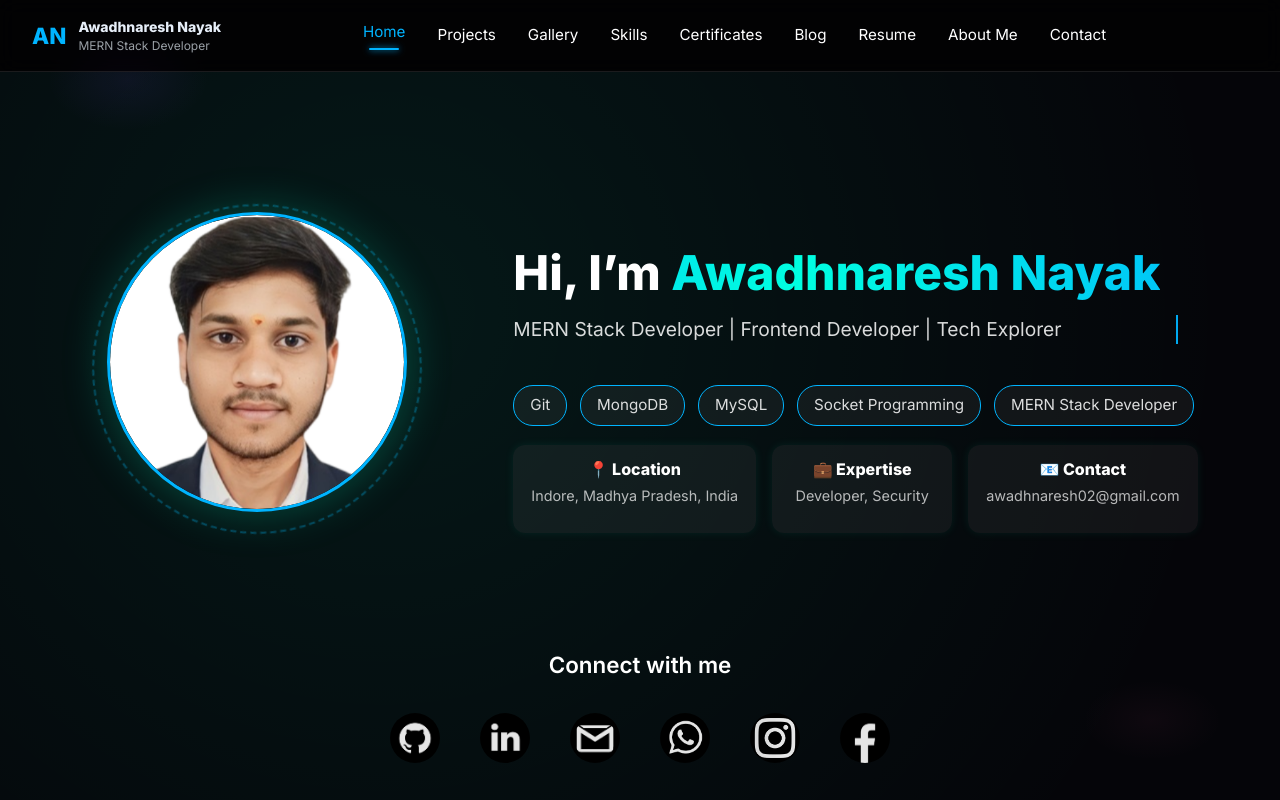
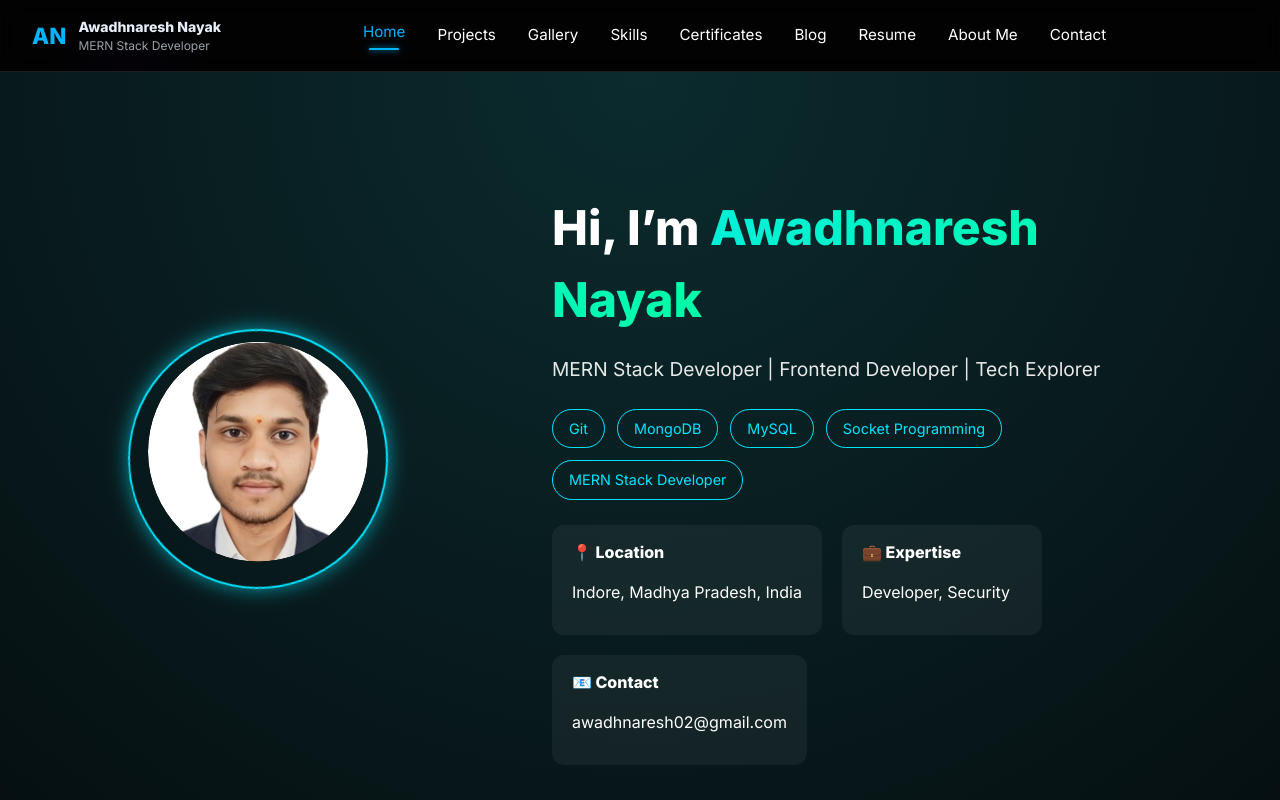
Before and after one commit to AwadhnareshNayak/Portfolio-Website, a React (Vite) app: page / in a window 1280 px wide. Shown: the top 800 px of the page. Built offline with nearby package versions, Linux system fonts and the light colour scheme; the HTML template or start-up script is replaced by a standard one.

Commit message:
fix: profile photo visible with proper z-index

```diff
--- a/src/CSS/Home.css
+++ b/src/CSS/Home.css
@@ -1,69 +1,149 @@
+/* ===============================
+   HOME SECTION
+================================ */
 .home-section {
   min-height: 100vh;
-  width: 100%;
-  display: flex;
-  flex-direction: column;
-  justify-content: center;
-  gap: 3rem;
-  align-items: center;
-  padding: 3rem 2rem 1rem;
-  background: radial-gradient(circle at 30% 30%, rgba(0,255,200,0.08), transparent 80%);
+  padding: 80px 10%;
+  background: radial-gradient(circle at top, #0b2b2e, #050b0d);
   color: #fff;
 }
 
+/* ===============================
+   TOP LAYOUT
+================================ */
 .home-top {
   display: flex;
   align-items: center;
-  justify-content: space-evenly;
-  width: 100%;
-  max-width: 1250px;
+  justify-content: space-between;
+  gap: 60px;
   flex-wrap: wrap;
-  gap: 2rem;
 }
 
-/* Photo */
-.photo-container { position: relative; flex: 0 0 380px; display: flex; justify-content: center; align-items: center; z-index: 1;}
-.photo-ring { position: absolute; width: 330px; height: 330px; border-radius: 50%; border: 2px dashed var(--accent); opacity: 0.3; }
-.photo-frame { position: relative; border-radius: 50%; overflow: hidden; width: 300px; height: 300px; box-shadow: 0 0 45px rgba(0,255,200,0.25); border: 3px solid var(--accent); z-index: 1; }
-.profile-photo { width: 100%; height: 100%; object-fit: cover; border-radius: 50%; }
+/* ===============================
+   PHOTO AREA (FINAL FIX)
+================================ */
+.photo-container {
+  position: relative;
+  width: 260px;
+  height: 260px;
+  display: flex;
+  align-items: center;
+  justify-content: center;
+}
 
-/* Info Section */
-.home-info { flex: 1; min-width: 360px; max-width: 700px; display: flex; flex-direction: column; justify-content: center; }
-.home-title { font-size: 3rem; font-weight: 700; line-height: 1.2; margin-bottom: 0.4rem; }
-.home-name { background: linear-gradient(90deg, var(--accent), var(--accent-2), var(--accent)); -webkit-background-clip: text; color: transparent; background-size: 200%; display: inline-block; }
-.typing-effect { font-size: 1.2rem; color: rgba(255,255,255,0.85); margin-top: 0.4rem; max-width: 95%; display: inline-block; overflow: hidden; white-space: nowrap; border-right: 0.15em solid var(--accent); animation: typing 3.5s steps(40,end) forwards, blink .8s infinite; }
+/* 🔵 ROTATING RING (BEHIND IMAGE) */
+.photo-ring {
+  position: absolute;
+  width: 260px;
+  height: 260px;
+  border-radius: 50%;
+  border: 2px solid #00e5ff;
+  box-shadow: 0 0 20px rgba(0, 229, 255, 0.6);
+  z-index: 1;
+}
 
-/* Profession Tags */
-.profession-tags { display: flex; flex-wrap: wrap; gap: 0.8rem; margin-top: 1.4rem; }
-.profession-tag { border: 1px solid var(--accent); padding: 8px 16px; border-radius: 20px; font-size: 0.95rem; color: rgba(255,255,255,0.85); cursor: default; background: rgba(255,255,255,0.05); }
+/* ⚫ IMAGE FRAME (ON TOP) */
+.photo-frame {
+  position: relative;
+  width: 220px;
+  height: 220px;
+  border-radius: 50%;
+  overflow: hidden;
+  background: #000;
+  z-index: 5;
+}
 
-/* Info Cards */
-.info-cards { display: flex; gap: 1rem; flex-wrap: wrap; margin-top: 1.2rem; }
-.info-card { background: rgba(255,255,255,0.05); border-radius: 12px; padding: 12px 18px; min-width: 180px; text-align: center; box-shadow: 0 0 10px rgba(0,255,200,0.08); }
-.info-card p { font-size: 0.9rem; color: rgba(255,255,255,0.7); margin-top: 4px; }
+/* 🖼️ PROFILE IMAGE (VISIBLE GUARANTEED) */
+.profile-photo {
+  width: 100%;
+  height: 100%;
+  object-fit: cover;      /* 🔥 MOST IMPORTANT */
+  border-radius: 50%;
+  display: block;
+  z-index: 10;
+}
 
-/* Quick Links */
-.quick-links { text-align: center; margin-top: 1.2rem; }
-.quick-links h2 { font-size: 1.4rem; margin-bottom: 0.5rem; }
-.quick-links-list { display: flex; flex-wrap: wrap; justify-content: center; gap: 22px; }
-.quick-link-img { width: 50px; height: 50px; border-radius: 50%; object-fit: cover; filter: brightness(0.9); transition: all 0.3s ease; }
+/* ===============================
+   RIGHT CONTENT
+================================ */
+.home-info {
+  max-width: 600px;
+}
 
+.home-title {
+  font-size: 3rem;
+  margin-bottom: 10px;
+}
+
+.home-name {
+  background: linear-gradient(90deg, #00e5ff, #00ff9d);
+  background-size: 200%;
+  -webkit-background-clip: text;
+  -webkit-text-fill-color: transparent;
+}
+
+.typing-effect {
+  font-size: 1.2rem;
+  margin-bottom: 25px;
+  opacity: 0.9;
+}
+
+/* ===============================
+   SKILLS TAGS
+================================ */
+.profession-tags {
+  display: flex;
+  flex-wrap: wrap;
+  gap: 12px;
+  margin-bottom: 25px;
+}
+
+.profession-tag {
+  padding: 8px 16px;
+  border-radius: 20px;
+  border: 1px solid #00e5ff;
+  color: #00e5ff;
+  font-size: 0.9rem;
+}
+
+/* ===============================
+   INFO CARDS
+================================ */
+.info-cards {
+  display: flex;
+  gap: 20px;
+  flex-wrap: wrap;
+}
+
+.info-card {
+  background: rgba(255, 255, 255, 0.05);
+  padding: 15px 20px;
+  border-radius: 12px;
+  min-width: 200px;
+}
+
+/* ===============================
+   SOCIAL LINKS
+================================ */
 .quick-links {
-  display: flex;
-  flex-direction: column;
-  align-items: center; /* centers everything horizontally */
-  gap: 1rem;
-  margin-top: 3rem;
+  margin-top: 80px;
+  text-align: center;
 }
 
 .quick-links-title {
-  font-size: 1.5rem;
-  font-weight: 600;
-  color: #fff;
+  font-size: 1.6rem;
+  margin-bottom: 20px;
 }
 
 .quick-links-list {
   display: flex;
-  gap: 1.5rem;
-  justify-content: center; /* ensures icons are centered */
+  justify-content: center;
+  gap: 25px;
 }
+
+.quick-link-img {
+  width: 42px;
+  height: 42px;
+  object-fit: contain;
+  filter: brightness(0.9);
+}
```
